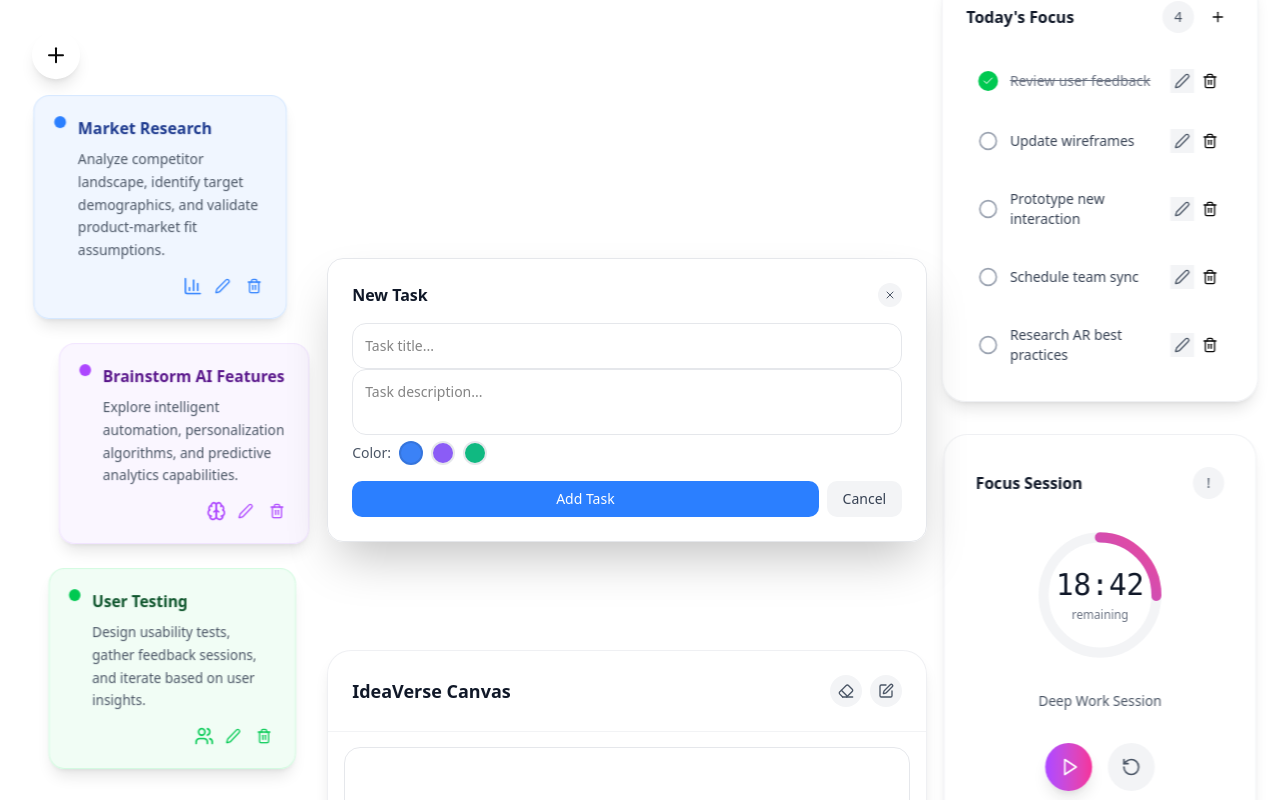
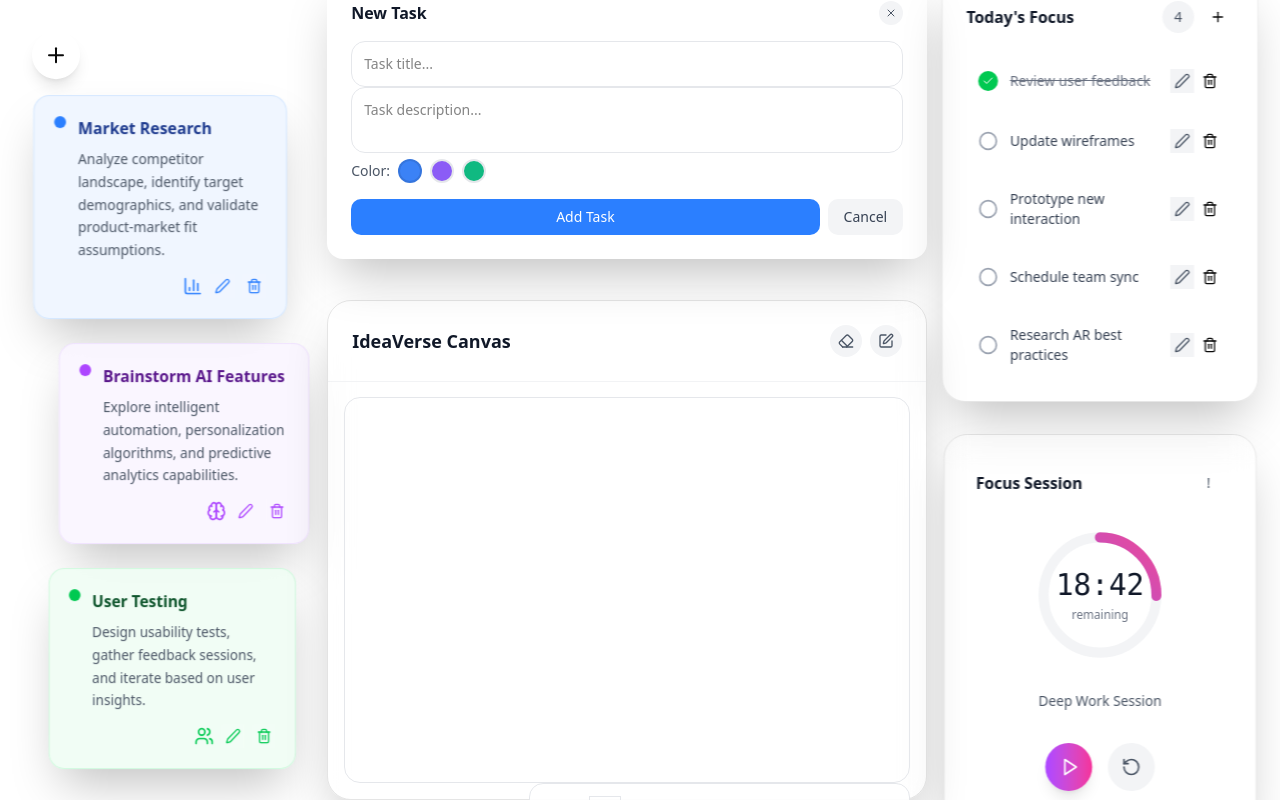
Before and after one commit to liliangisellyps/Ideaverse-WebSpatial, a React (Vite) app: page / in a window 1280 px wide. Both pictures are taken after a click on the button 56 px from the left and 55 px from the top of the page. Built offline with nearby package versions, Linux system fonts and the light colour scheme.

Commit message:
feat: changes components styles

```diff
--- a/src/App.tsx
+++ b/src/App.tsx
@@ -150,8 +150,8 @@ export default function App() {
     enable-xr>
       <div className="relative min-h-screen pt-24" style={{ perspective: '2000px' }}>
          {showAddForm && (
-           <div className="absolute top-1/2" style={{ left: '49%', transform: 'translate(-50%, -50%)', zIndex: 9999 }}>
-             <div className="bg-white border border-gray-200 rounded-2xl shadow-2xl p-6 h-[300px]" style={{ width: '600px' }}>
+           <div className="absolute top-1/2" style={{ left: '49%', transform: 'translate(-50%, -150%)', zIndex: 9999 }}>
+             <div className="bg-white rounded-2xl shadow-2xl p-6 h-[300px]" style={{ width: '600px' }}>
             <div className="flex items-center justify-between mb-4">
               <h3 className="font-semibold text-gray-900">{editingTaskId ? 'Edit Task' : 'New Task'}</h3>
               <button
@@ -245,7 +245,7 @@ export default function App() {
           className="absolute top-1/2 z-10 transition-all duration-300"
           style={{
             left: '49%',
-            transform: showAddForm ? 'translate(-50%, 50%) translateZ(0px)' : 'translate(-50%, -50%) translateZ(0px)',
+            transform: showAddForm ? 'translate(-50%, -20%) translateZ(0px)' : 'translate(-50%, -50%) translateZ(0px)',
           }}
         >
           <EnhancedCanvasPanel />
--- a/src/components/EnhancedCanvasPanel.tsx
+++ b/src/components/EnhancedCanvasPanel.tsx
@@ -96,7 +96,7 @@ export const EnhancedCanvasPanel: React.FC = () => {
   };
 
   return (
-    <div className="relative w-[600px] h-[500px] bg-white/90 backdrop-blur-md border border-gray-200/60 rounded-3xl shadow-lg" enable-xr>
+    <div className="relative w-[600px] h-[500px] bg-white/30 backdrop-blur-md border border-white/50 rounded-3xl shadow-2xl" enable-xr>
       <div className="absolute top-0 left-0 right-0 p-6 border-b border-gray-200/50">
         <div className="flex items-center justify-between">
           <h2 className="text-gray-900 font-semibold text-lg">IdeaVerse Canvas</h2>
--- a/src/components/EnhancedTimerPanel.tsx
+++ b/src/components/EnhancedTimerPanel.tsx
@@ -36,11 +36,10 @@ export const EnhancedTimerPanel: React.FC = () => {
   };
 
   return (
-    <div className="w-80 bg-white/90 backdrop-blur-md border border-gray-200/60 rounded-3xl shadow-lg p-8" enable-xr>
-      {/* Header */}
+    <div className="w-80 bg-white/30 backdrop-blur-md border border-white/50 rounded-3xl shadow-2xl p-8" enable-xr>
       <div className="flex items-center justify-between mb-8">
         <h3 className="text-gray-900 font-semibold">Focus Session</h3>
-        <div className="w-8 h-8 bg-gray-100 rounded-full flex items-center justify-center">
+        <div className="w-8 h-8 bg-white/20 rounded-full flex items-center justify-center">
           <span className="text-gray-600 text-sm">!</span>
         </div>
       </div>
--- a/src/components/FocusPanel.tsx
+++ b/src/components/FocusPanel.tsx
@@ -64,7 +64,7 @@ export const FocusPanel: React.FC = () => {
   };
 
   return (
-    <div className="w-80 bg-white/90 backdrop-blur-md border border-gray-200/60 rounded-3xl shadow-lg p-6" enable-xr>
+    <div className="w-80 bg-white/30 backdrop-blur-md border border-white/50 rounded-3xl shadow-2xl p-6" enable-xr>
       <div className="flex items-center justify-between mb-6">
         <h3 className="text-gray-900 font-semibold">Today's Focus</h3>
         <div className="flex items-center gap-2">
--- a/src/components/TaskCard.tsx
+++ b/src/components/TaskCard.tsx
@@ -50,7 +50,7 @@ export const TaskCard: React.FC<TaskCardProps> = ({
     <div className={`
       relative w-64 backdrop-blur-md border rounded-2xl p-5
       ${style.bg} ${style.border}
-      shadow-lg hover:shadow-xl transition-all duration-300
+      shadow-2xl hover:shadow-2xl transition-all duration-300
       hover:scale-105 cursor-pointer group
       ${className}
     `}
@@ -66,7 +66,7 @@ export const TaskCard: React.FC<TaskCardProps> = ({
           {onEdit && (
             <button
               onClick={onEdit}
-              className="w-6 h-6 rounded flex items-center justify-center hover:bg-gray-100"
+              className="w-6 h-6 rounded flex items-center justify-center hover:bg-white/20 bg-white/10"
               aria-label="Edit task"
               title="Edit task"
               type="button"
@@ -77,7 +77,7 @@ export const TaskCard: React.FC<TaskCardProps> = ({
           {onDelete && (
             <button
               onClick={onDelete}
-              className="w-6 h-6 rounded flex items-center justify-center hover:bg-gray-100"
+              className="w-6 h-6 rounded flex items-center justify-center hover:bg-white/20 bg-white/10"
               aria-label="Delete task"
               title="Delete task"
               type="button"
```
